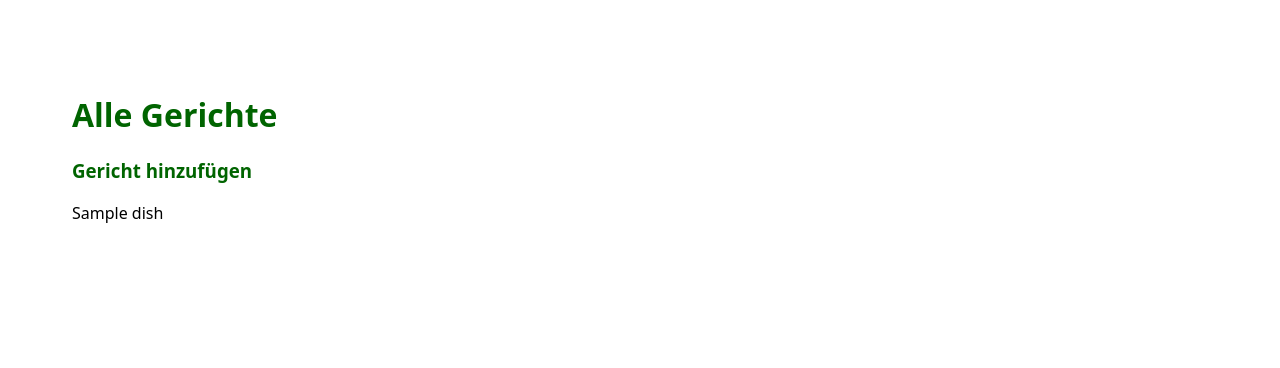
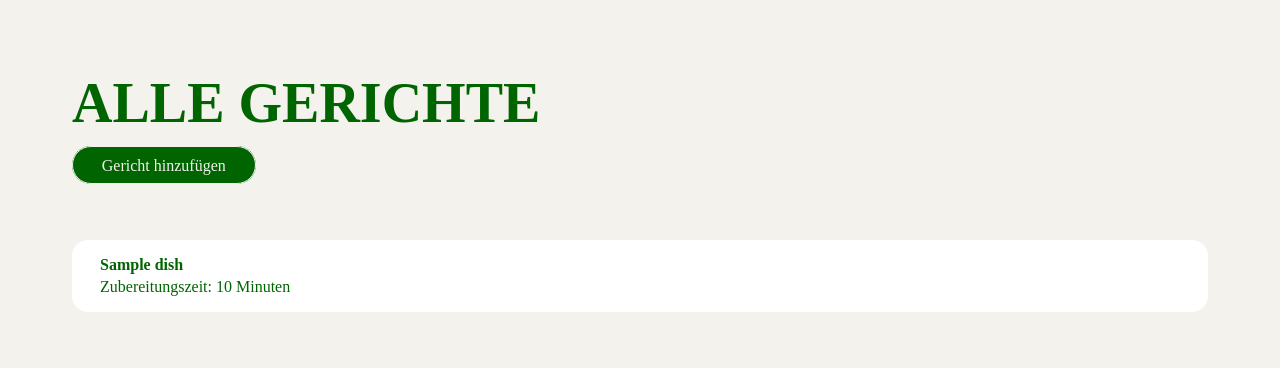
Before and after one commit to anhduccy/wg-website, a Django app: template wg/app/templates/dishes/dish_view.html in a window 1280 px wide. Shown: the top 368 px of the page. Run offline with Django 5.2, Linux system fonts and the light colour scheme; the template is opened without the code that fills it: most values are stand-ins (such as "Sample title", 1, 10 or a date in 2020).

Commit message:
DishView CSS Style

```diff
--- a/wg/app/static/main.css
+++ b/wg/app/static/main.css
@@ -1,25 +1,62 @@
 body {
-    font-family: system-ui, -apple-system, BlinkMacSystemFont, 'Segoe UI', Roboto, Oxygen, Ubuntu, Cantarell, 'Open Sans', 'Helvetica Neue', sans-serif;
-    padding: 5%;
+    font-family:  'Avenir Next';
+    background: #F3F2ED;
+    padding: 2% 5%;
 }
 
-h1, a{
-    color:darkgreen;
+h1 {
+    font-size: 3.5em;
+    font-family: 'Futura';
+    margin-bottom: 0;
+}
+
+h1, a, .row, .btn:hover{
+    color: #006400;
 }
 
 a {
     text-decoration: none;
+    font-weight: 700;
 }
 
 a:hover {
-    text-decoration: underline;
+     text-decoration: underline;
+}
+
+
+.btn {
+    background: #006400;
+    color: #F3F2ED;
+    padding: 0.6em 1.8em;
+    border: solid 1px #F3F2ED;
+    border-radius: 1000em;
+    font-size: medium;
+    transition-duration: 0.2s;
+    font-weight: 500;
+}
+
+p {
+    font-weight: normal;
+    margin: 0.25em;
+}
+
+.p-headline {
+    font-weight: bold;
+}
+
+.btn:hover {
+    background: #F3F2ED;
+    border: solid 1px #006400;
+    text-decoration: none;
+}
+
+.list {
+    margin-top: 4em;
 }
 
 .row {
-    color: black;
+    background: white;
+    padding: 0.75em 1.5em;
+    border-radius: 1em;
+    margin-bottom: 1.5em;
 }
-
-.row:hover {
-    color: darkgreen;
-    transition-duration: 0.3s;
-}
--- a/wg/app/templates/dishes/dish_view.html
+++ b/wg/app/templates/dishes/dish_view.html
@@ -5,10 +5,23 @@
         <link rel="stylesheet" href="{% static 'main.css' %}">
     </head>
     <body>
-        <h1>Alle Gerichte</h1>
-        <h3><a href="{% url 'dishes-add' %}">Gericht hinzufügen</a></h3>
-        {% for dish in dishes %}
-        <a href="{{ dish.get_absolute_url }}" class="row">{{ dish.name }}</a> <br> <br>
-        {% endfor %}
+        <h1>ALLE GERICHTE</h1>
+        <h3><a href="{% url 'dishes-add' %}" class="btn">Gericht hinzufügen</a></h3>
+        <div class="list">
+            <table>
+            <td>
+                {% for dish in dishes %}
+                <tr>
+                    <div class="row">
+                        <a href="{{ dish.get_absolute_url }}">
+                            <p class="p-headline">{{ dish.name }}</p>
+                            <p>Zubereitungszeit: {{dish.proximityDuration}} Minuten</p>
+                        </a>
+                    </div>
+                </tr>
+                {% endfor %}
+            </td>
+            </table>
+        </div>
     </body>
 </html>
```
